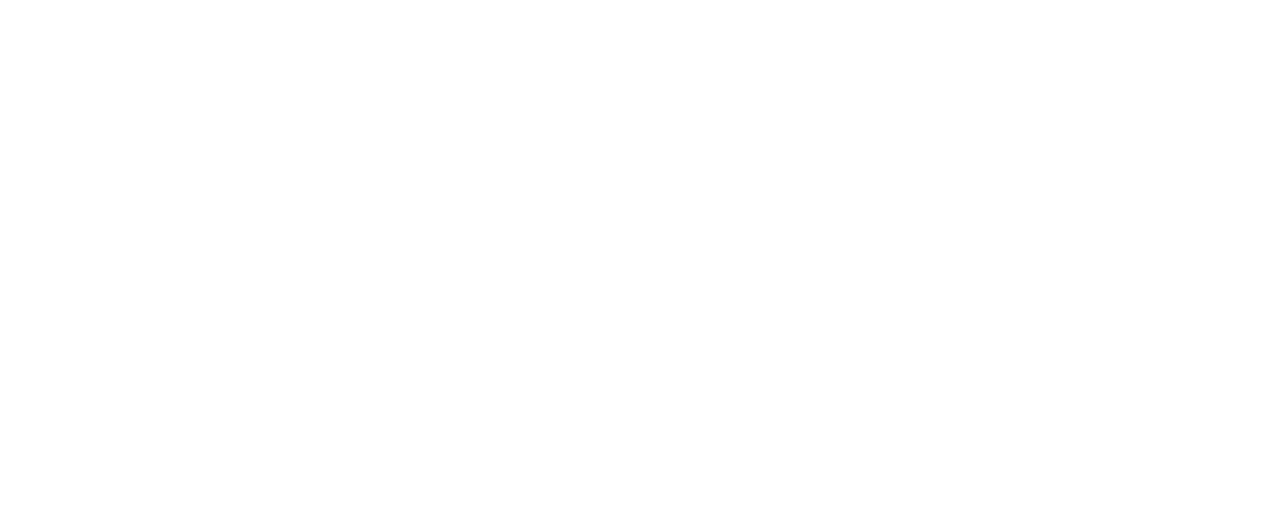
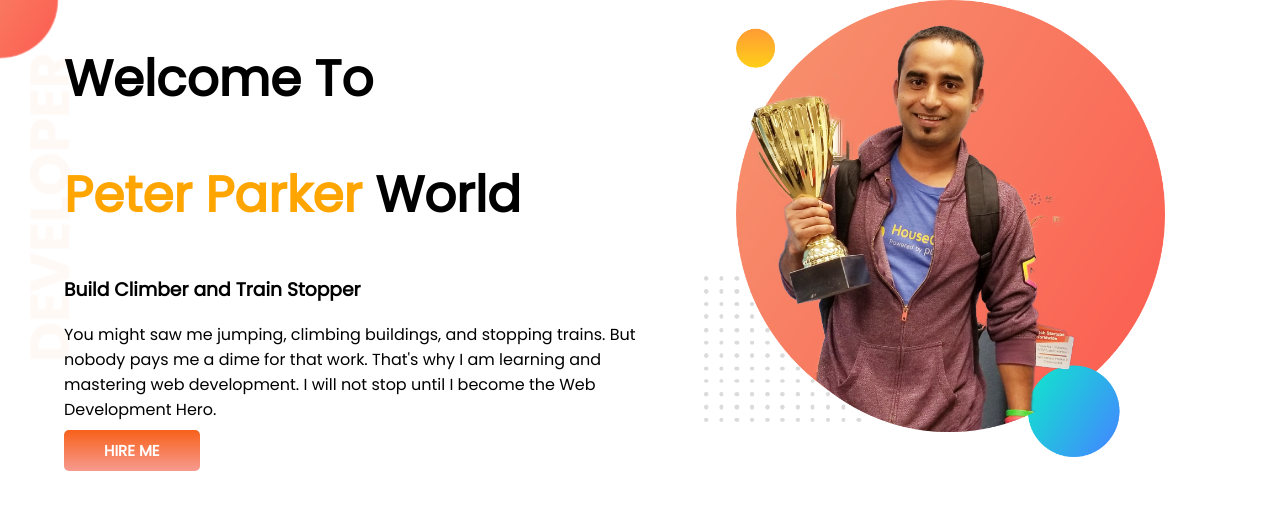
Before and after one commit to FariaSamsi/Developer-porfolio, a plain HTML site: page index.html in a window 1280 px wide. Drawn offline with Linux system fonts and the light colour scheme.

Commit message:
top banner added

```diff
--- a/index.html
+++ b/index.html
@@ -5,11 +5,31 @@
     <meta charset="UTF-8">
     <meta http-equiv="X-UA-Compatible" content="IE=edge">
     <meta name="viewport" content="width=device-width, initial-scale=1.0">
+    <link rel="preconnect" href="https://fonts.googleapis.com">
+    <link rel="preconnect" href="https://fonts.gstatic.com" crossorigin>
+    <link href="https://fonts.googleapis.com/css2?family=Poppins&display=swap" rel="stylesheet">
     <link rel="stylesheet" href="style.css">
     <title>Developer Portfolio</title>
 </head>
 
 <body>
+    <section class="top-section">
+        <div class="top-banner">
+            <h1>Welcome To</h1>
+            <h1><span class="orange-color">Peter Parker</span> World</h1>
+            <h3>Build Climber and Train Stopper</h3>
+            <p>You might saw me jumping, climbing buildings, and stopping trains. But nobody pays me a dime for that
+                work.
+                That's why I am learning and mastering web development. I will not stop until I become the Web
+                Development Hero.
+            </p>
+            <a target="_blank" class="link-button"
+                href="https://www.linkedin.com/in/kazi-tanzima-faria-samsi-756322206/">HIRE ME</a>
+        </div>
+        <div class="top-banner">
+            <img src="images/jhankar.png" alt="">
+        </div>
+    </section>
 
 </body>
 
--- a/style.css
+++ b/style.css
@@ -0,0 +1,40 @@
+body {
+    font-family: 'Poppins', sans-serif;
+    margin: 0%;
+}
+
+h1 {
+    font-size: 50px;
+}
+
+.orange-color {
+    color: orange;
+}
+
+section {
+    display: flex;
+}
+
+.top-section {
+    background-image: url(images/top-banner.png);
+    background-repeat: no-repeat;
+}
+
+.top-banner {
+    width: 50%;
+    padding-left: 5%;
+}
+
+.top-banner img {
+    width: 80%;
+}
+
+.link-button {
+    text-decoration: none;
+    color: white;
+    font-size: 15px;
+    font-weight: 700;
+    background-image: linear-gradient(rgba(247, 89, 15, 0.953), rgb(247, 154, 143));
+    padding: 10px 40px;
+    border-radius: 5px;
+}
```
Also changed, not shown: 5 other files.
